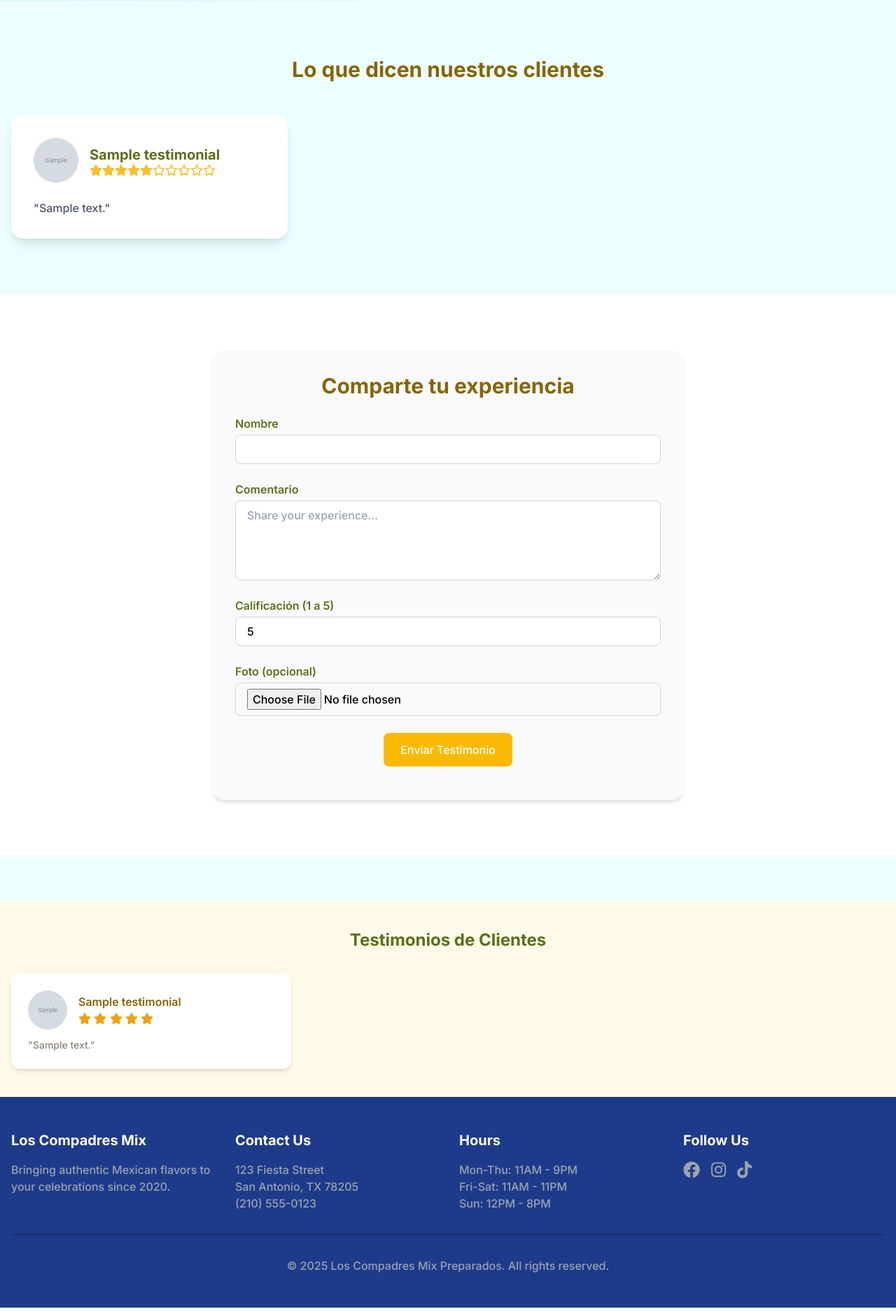
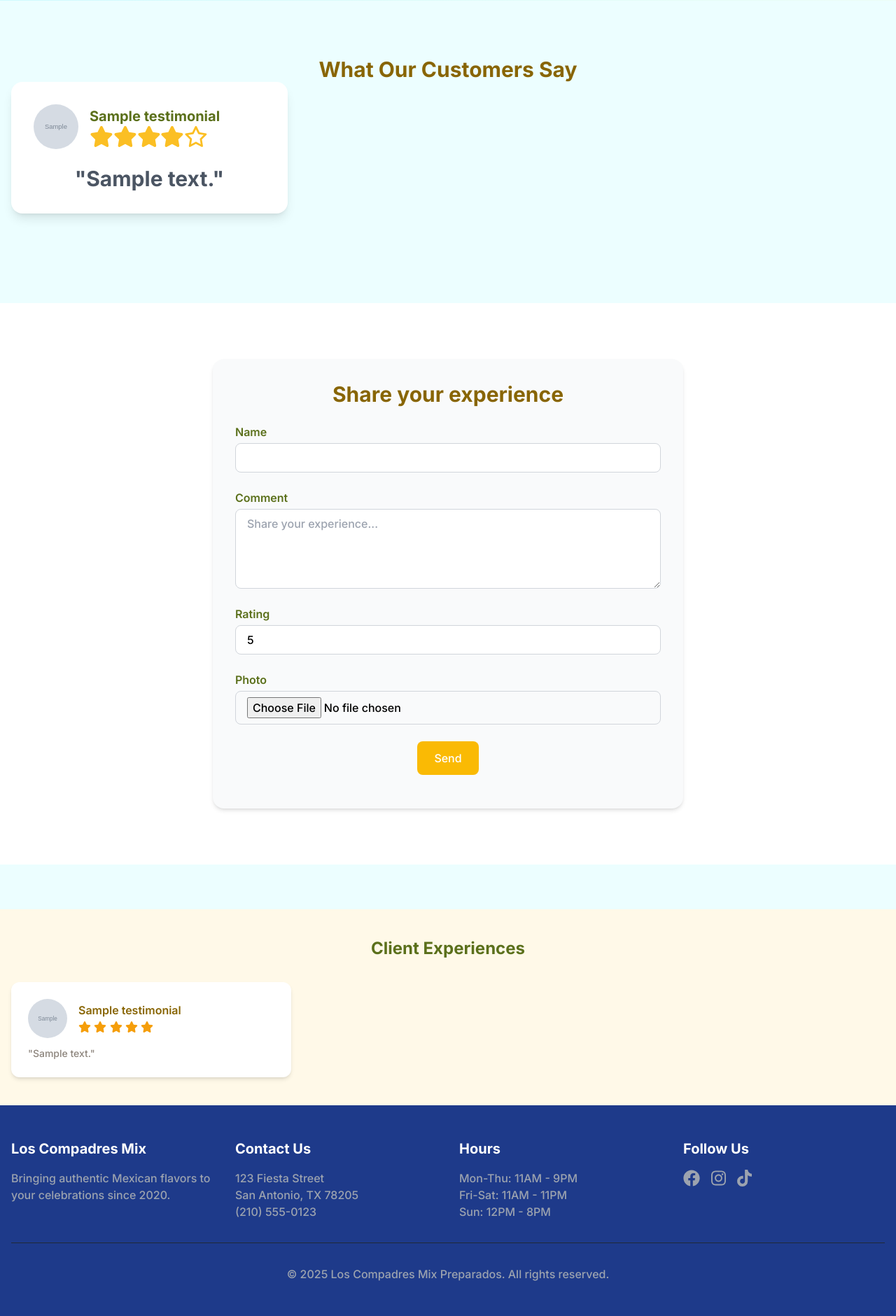
Before and after one commit to ebyted/mixpreparados, a Django app: page /testimonials/ in a window 1280 px wide. Shown: the part 399-2279 px from the top of the page at 70% size. Run offline with Django 5.2, Linux system fonts and the light colour scheme; tables that the repository leaves empty hold one stand-in row (values such as "Sample post"); grey boxes marked "Sample" are stand-in pictures; some libraries are stand-ins or nearby versions.

Commit message:
feat fix language

```diff
--- a/templates/templates_custom/testimonials.html
+++ b/templates/templates_custom/testimonials.html
@@ -365,7 +365,7 @@
 <!-- Testimonials from database -->
 <section id="featured-testimonials" class="py-20 bg-cyan-50">
     <div class="container mx-auto px-4">
-      <h2 class="text-3xl font-bold text-center text-[#886504] mb-12">Lo que dicen nuestros clientes</h2>
+      <h2 class="text-3xl font-bold text-center text-[#886504] mb-12">What Our Customers Say
       <div class="grid grid-cols-1 md:grid-cols-3 gap-8">
         {% for testimonio in testimonios %}
           <div class="bg-white rounded-2xl shadow-lg p-8">
@@ -378,11 +378,12 @@
               <div class="ml-4">
                 <h3 class="text-xl font-bold text-[#5B701B]">{{ testimonio.name }}</h3>
                 <div class="flex text-yellow-400">
-                  {% for i in "12345"|slice:":testimonio.rating"|make_list %}
-                    <i class="fa-solid fa-star"></i>
-                  {% endfor %}
-                  {% for i in "12345"|slice:"testimonio.rating:"|make_list %}
-                    <i class="fa-regular fa-star"></i>
+                    {% for i in "12345"|make_list %}
+                    {% if forloop.counter <= testimonio.rating %}
+                      <i class="fa-solid fa-star"></i>
+                    {% else %}
+                      <i class="fa-regular fa-star"></i>
+                    {% endif %}
                   {% endfor %}
                 </div>
               </div>
@@ -390,7 +391,7 @@
             <p class="text-gray-600">"{{ testimonio.comment }}"</p>
           </div>
         {% empty %}
-          <p class="text-center text-gray-500 col-span-3">Aún no hay testimonios. ¡Sé el primero en compartir tu experiencia!</p>
+          <p class="text-center text-gray-500 col-span-3">Share your experience with us!</p>
         {% endfor %}
       </div>
     </div>
@@ -399,38 +400,38 @@
 <section id="testimonial-form" class="py-20 bg-white">
     <div class="container mx-auto px-4">
       <div class="max-w-2xl mx-auto bg-gray-50 rounded-2xl p-8 shadow-md">
-        <h2 class="text-3xl font-bold text-center mb-6 text-[#886504]">Comparte tu experiencia</h2>
+        <h2 class="text-3xl font-bold text-center mb-6 text-[#886504]">Share your experience</h2>
 
         <form method="post" enctype="multipart/form-data" class="space-y-6">
           {% csrf_token %}
           {{ form.non_field_errors }}
 
           <div>
-            <label for="id_name" class="block text-[#5B701B] font-semibold mb-1">Nombre</label>
+            <label for="id_name" class="block text-[#5B701B] font-semibold mb-1">Name</label>
             {{ form.name|add_class:"w-full border border-gray-300 px-4 py-2 rounded-lg" }}
             {{ form.name.errors }}
           </div>
 
           <div>
-            <label for="id_comment" class="block text-[#5B701B] font-semibold mb-1">Comentario</label>
+            <label for="id_comment" class="block text-[#5B701B] font-semibold mb-1">Comment</label>
             {{ form.comment|add_class:"w-full border border-gray-300 px-4 py-2 rounded-lg" }}
             {{ form.comment.errors }}
           </div>
 
           <div>
-            <label for="id_rating" class="block text-[#5B701B] font-semibold mb-1">Calificación (1 a 5)</label>
+            <label for="id_rating" class="block text-[#5B701B] font-semibold mb-1">Rating</label>
             {{ form.rating|add_class:"w-full border border-gray-300 px-4 py-2 rounded-lg" }}
             {{ form.rating.errors }}
           </div>
 
           <div>
-            <label for="id_photo" class="block text-[#5B701B] font-semibold mb-1">Foto (opcional)</label>
+            <label for="id_photo" class="block text-[#5B701B] font-semibold mb-1">Photo</label>
             {{ form.photo|add_class:"w-full border border-gray-300 px-4 py-2 rounded-lg" }}
             {{ form.photo.errors }}
           </div>
 
           <div class="text-center">
-            <button type="submit" class="bg-[#faba04] hover:bg-[#886504] text-white px-6 py-3 rounded-lg transition">Enviar Testimonio</button>
+            <button type="submit" class="bg-[#faba04] hover:bg-[#886504] text-white px-6 py-3 rounded-lg transition">Send</button>
           </div>
         </form>
       </div>
@@ -438,7 +439,7 @@
   </section>
   <section class="mt-16 bg-[#fff9e8] py-10">
     <div class="container mx-auto px-4">
-      <h2 class="text-2xl font-bold text-center text-[#5B701B] mb-8">Testimonios de Clientes</h2>
+      <h2 class="text-2xl font-bold text-center text-[#5B701B] mb-8">Client Experiences</h2>
 
       <div class="grid md:grid-cols-3 gap-6">
         {% for t in testimonios %}
@@ -463,7 +464,7 @@
             <p class="text-[#8c847c] text-sm">"{{ t.comment }}"</p>
           </div>
         {% empty %}
-          <p class="text-center text-gray-600 col-span-3">No hay testimonios aún.</p>
+          <p class="text-center text-gray-600 col-span-3">There are no testimonies yet</p>
         {% endfor %}
       </div>
     </div>
```
